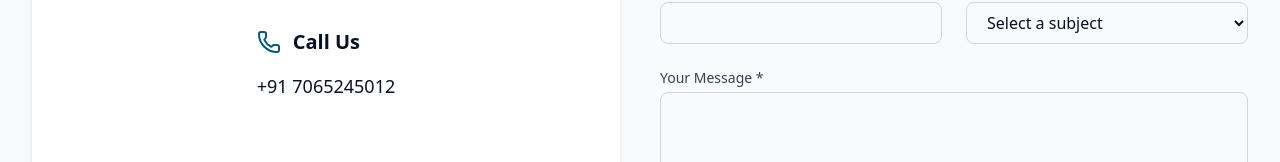
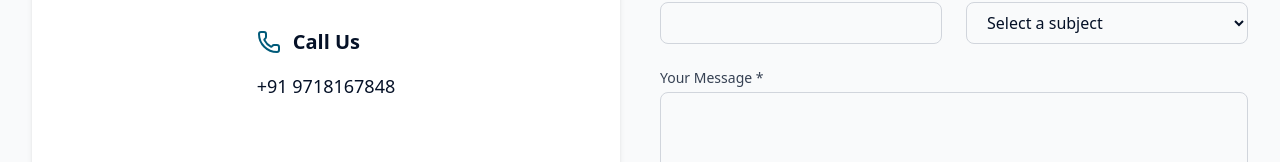
Before and after one commit to myproject8655/suraksha, a Next.js app: page /contact in a window 1280 px wide. Shown: the part 628-790 px from the top of the page. Built offline with nearby package versions, Linux system fonts and the light colour scheme; no server answers.

Commit message:
Update index.ts

```diff
--- a/src/data/index.ts
+++ b/src/data/index.ts
@@ -1,4 +1,4 @@
 export const data = {
   siteName: "Cyber Support",
-  contactPhone: "+91 7065245012",
+  contactPhone: "+91 9718167848",
 };
```
